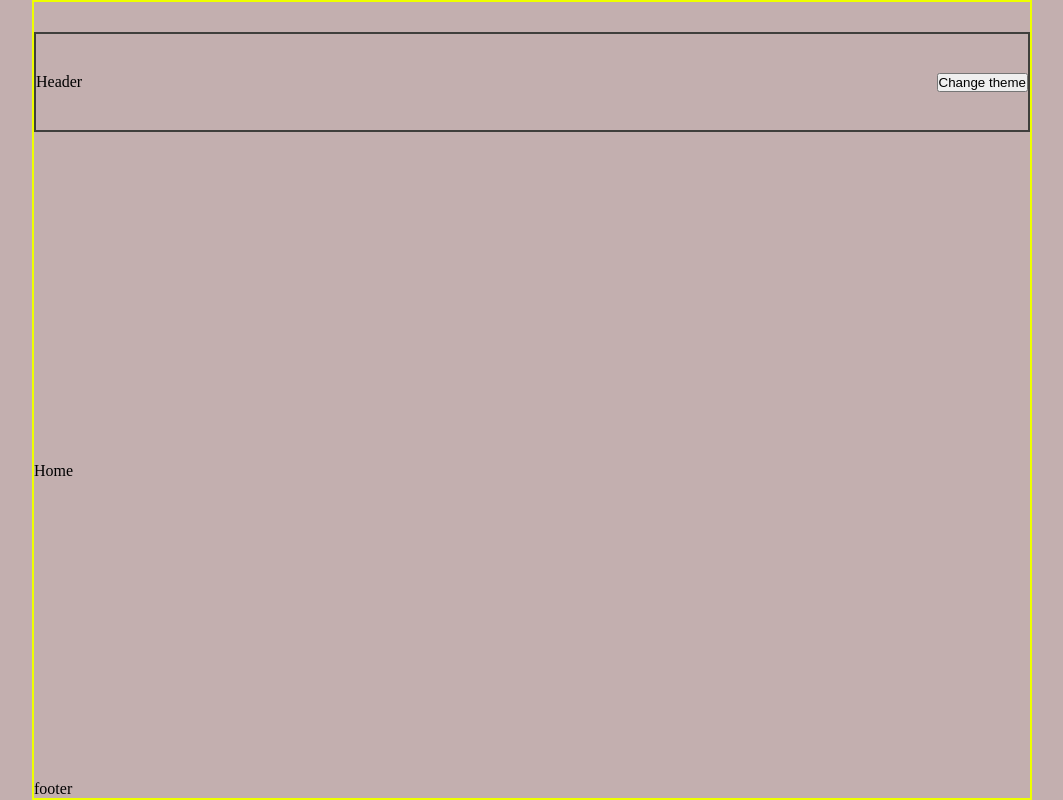
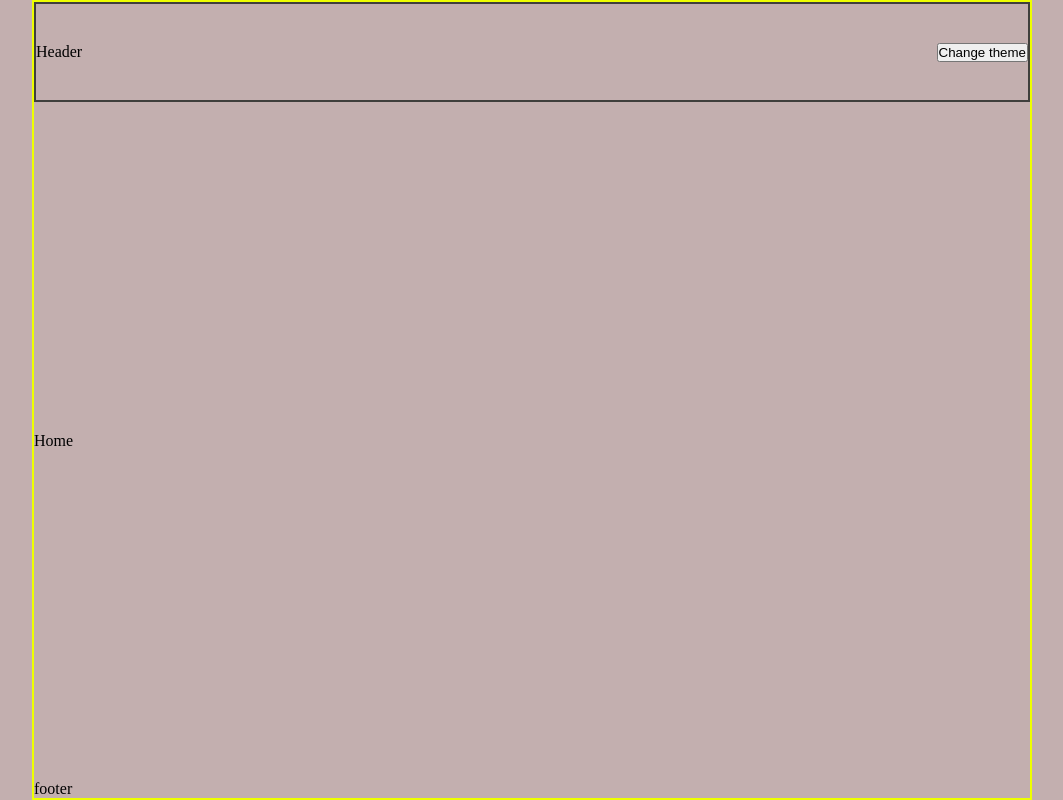
Before and after one commit to 1351618/QualCom, a React (Vite) app: page / in a window 1280 px wide. Shown: the whole page, without its empty margins (108-1171 px from the left). Built offline with nearby package versions, Linux system fonts and the light colour scheme.

Commit message:
fix test 5

```diff
--- a/src/shared/ui/PageWrapper/pageWrapper.module.scss
+++ b/src/shared/ui/PageWrapper/pageWrapper.module.scss
@@ -20,8 +20,7 @@
   display: flex;
   justify-content: space-between;
   align-items: center;
-  min-height: 140px;
-  padding: 30px 0;
+
   background-color: var(--backgroundColor);
 }
 
```
